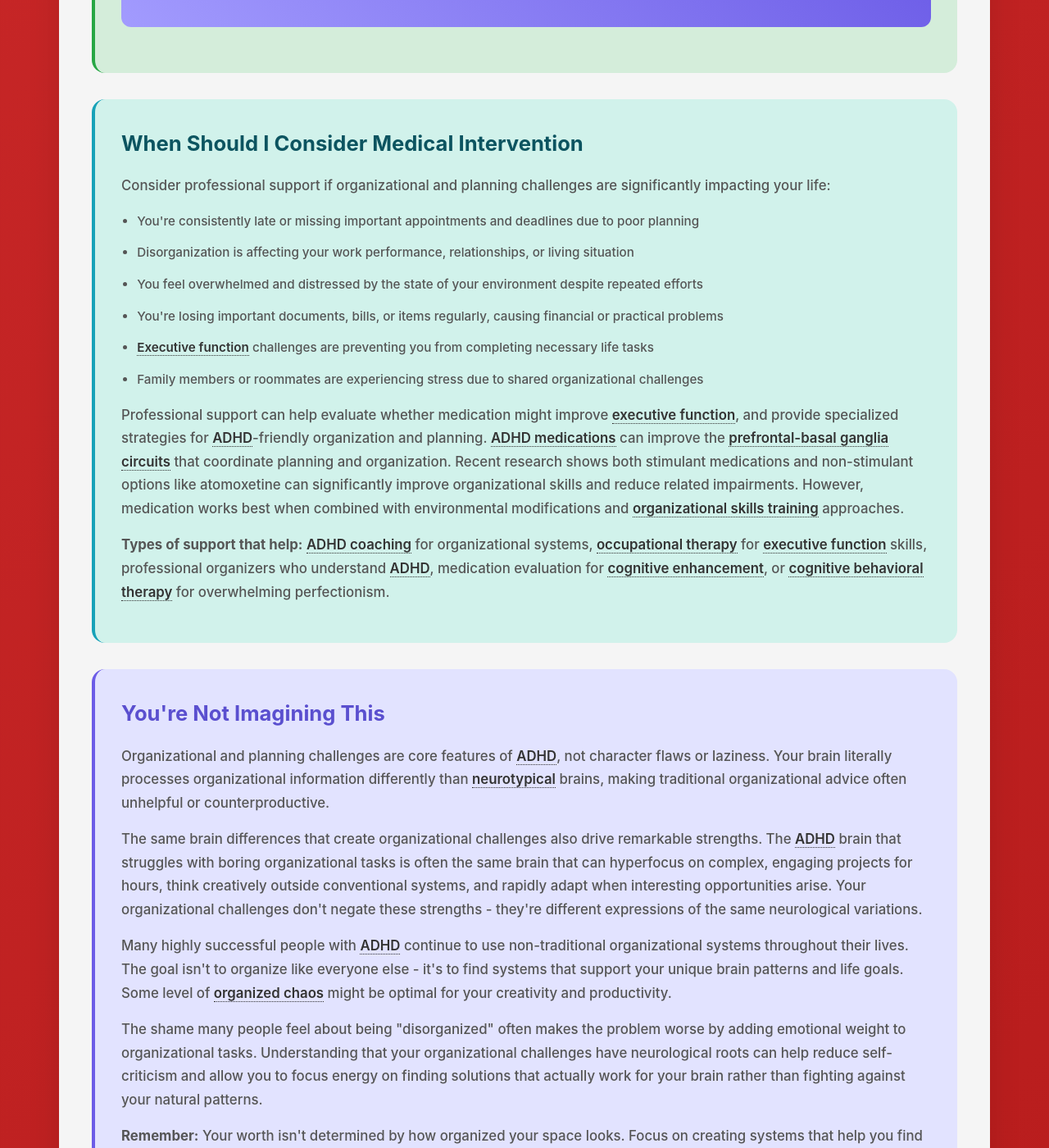
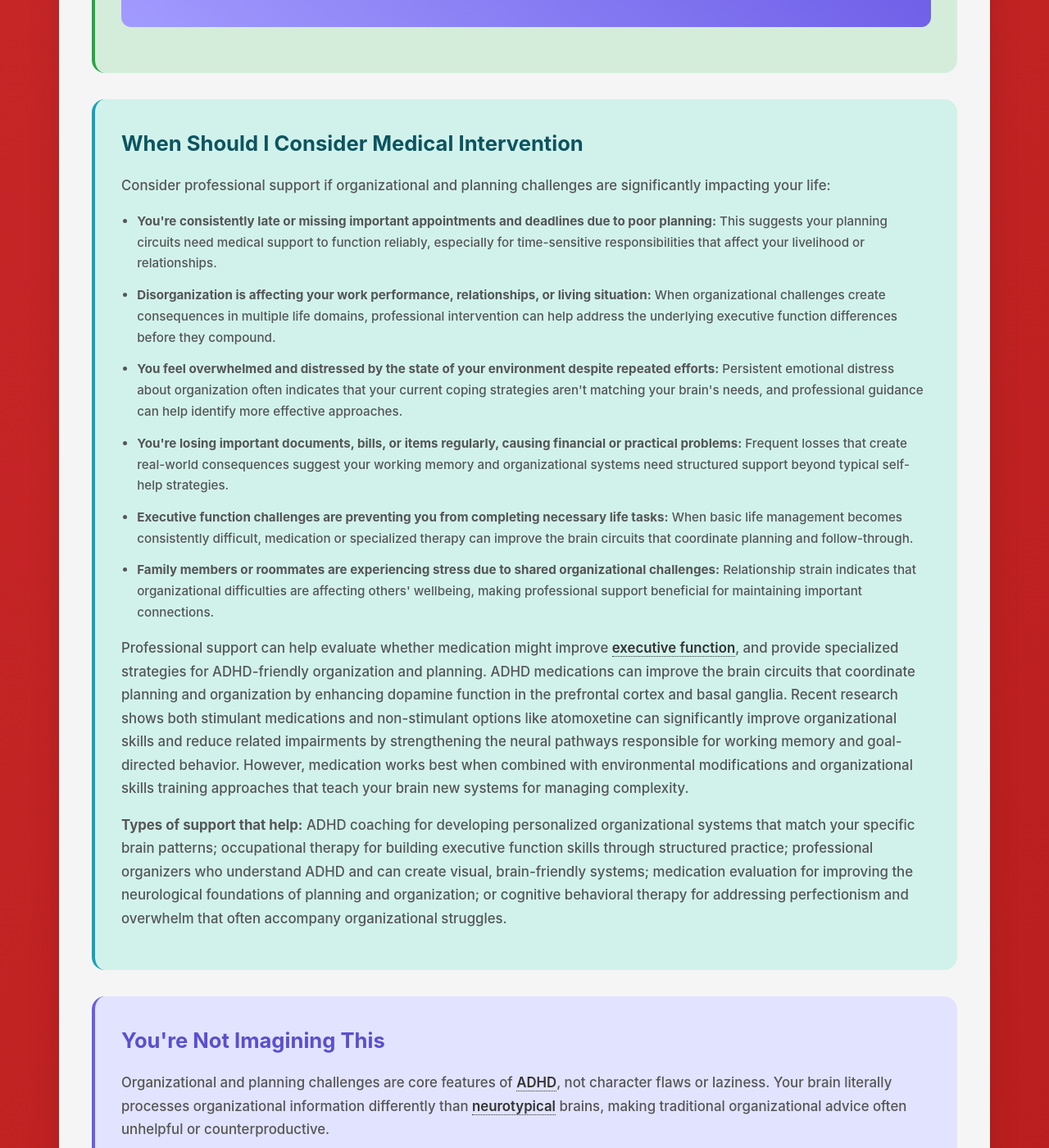
Before and after one commit to neurodivergent-survival-guide/neurodivergent-survival-guide, a Jekyll site: the page built from struggles/organization-and-planning-challenges.html, in a window 1280 px wide and 1400 px high, scrolled down 3659 px. Shown: the whole window at 82% size. Built offline with Jekyll 4.4.1, drawn with Linux system fonts in a browser that asks for light colours.

Commit message:
Update organization-and-planning-challenges.html

```diff
--- a/struggles/organization-and-planning-challenges.html
+++ b/struggles/organization-and-planning-challenges.html
@@ -111,18 +111,18 @@ search_terms: ["can't get organized", "total chaos", "lose everything", "where d
         <p>Consider professional support if organizational and planning challenges are significantly impacting your life:</p>
 
         <ul>
-            <li>You're consistently late or missing important appointments and deadlines due to poor planning</li>
-            <li>Disorganization is affecting your work performance, relationships, or living situation</li>
-            <li>You feel overwhelmed and distressed by the state of your environment despite repeated efforts</li>
-            <li>You're losing important documents, bills, or items regularly, causing financial or practical problems</li>
-            <li><span class="jargon">Executive function<span class="tooltip">Mental skills that help you plan, focus, remember instructions, and manage multiple tasks</span></span> challenges are preventing you from completing necessary life tasks</li>
-            <li>Family members or roommates are experiencing stress due to shared organizational challenges</li>
+            <li><strong>You're consistently late or missing important appointments and deadlines due to poor planning:</strong> This suggests your planning circuits need medical support to function reliably, especially for time-sensitive responsibilities that affect your livelihood or relationships.</li>
+            <li><strong>Disorganization is affecting your work performance, relationships, or living situation:</strong> When organizational challenges create consequences in multiple life domains, professional intervention can help address the underlying executive function differences before they compound.</li>
+            <li><strong>You feel overwhelmed and distressed by the state of your environment despite repeated efforts:</strong> Persistent emotional distress about organization often indicates that your current coping strategies aren't matching your brain's needs, and professional guidance can help identify more effective approaches.</li>
+            <li><strong>You're losing important documents, bills, or items regularly, causing financial or practical problems:</strong> Frequent losses that create real-world consequences suggest your working memory and organizational systems need structured support beyond typical self-help strategies.</li>
+            <li><strong>Executive function challenges are preventing you from completing necessary life tasks:</strong> When basic life management becomes consistently difficult, medication or specialized therapy can improve the brain circuits that coordinate planning and follow-through.</li>
+            <li><strong>Family members or roommates are experiencing stress due to shared organizational challenges:</strong> Relationship strain indicates that organizational difficulties are affecting others' wellbeing, making professional support beneficial for maintaining important connections.</li>
         </ul>
 
-        <p>Professional support can help evaluate whether medication might improve <span class="jargon">executive function<span class="tooltip">Mental skills that help you plan, focus, remember instructions, and manage multiple tasks</span></span>, and provide specialized strategies for <span class="jargon">ADHD<span class="tooltip">Attention-Deficit/Hyperactivity Disorder - brain differences affecting attention, impulse control, and executive function</span></span>-friendly organization and planning. <span class="jargon">ADHD medications<span class="tooltip">Stimulant and non-stimulant medications that can improve executive function and organization abilities</span></span> can improve the <span class="jargon">prefrontal-basal ganglia circuits<span class="tooltip">Brain pathways that coordinate planning, organization, and goal-directed behavior</span></span> that coordinate planning and organization. Recent research shows both stimulant medications and non-stimulant options like atomoxetine can significantly improve organizational skills and reduce related impairments. However, medication works best when combined with environmental modifications and <span class="jargon">organizational skills training<span class="tooltip">Behavioral interventions that teach specific systems for managing time, materials, and planning tasks</span></span> approaches.</p>
+        <p>Professional support can help evaluate whether medication might improve <span class="jargon">executive function<span class="tooltip">Mental skills that help you plan, focus, remember instructions, and manage multiple tasks</span></span>, and provide specialized strategies for ADHD-friendly organization and planning. ADHD medications can improve the brain circuits that coordinate planning and organization by enhancing dopamine function in the prefrontal cortex and basal ganglia. Recent research shows both stimulant medications and non-stimulant options like atomoxetine can significantly improve organizational skills and reduce related impairments by strengthening the neural pathways responsible for working memory and goal-directed behavior. However, medication works best when combined with environmental modifications and organizational skills training approaches that teach your brain new systems for managing complexity.</p>
 
         <div class="highlight-box">
-            <p><strong>Types of support that help:</strong> <span class="jargon">ADHD coaching<span class="tooltip">Specialized support focused on developing practical strategies for ADHD-related challenges</span></span> for organizational systems, <span class="jargon">occupational therapy<span class="tooltip">Therapy focused on developing skills for daily living and practical tasks</span></span> for <span class="jargon">executive function<span class="tooltip">Mental skills that help you plan, focus, remember instructions, and manage multiple tasks</span></span> skills, professional organizers who understand <span class="jargon">ADHD<span class="tooltip">Attention-Deficit/Hyperactivity Disorder - brain differences affecting attention, impulse control, and executive function</span></span>, medication evaluation for <span class="jargon">cognitive enhancement<span class="tooltip">Improvements in thinking skills like planning, organization, and working memory</span></span>, or <span class="jargon">cognitive behavioral therapy<span class="tooltip">Therapy focused on changing thought patterns and behaviors to improve functioning</span></span> for overwhelming perfectionism.</p>
+            <p><strong>Types of support that help:</strong> ADHD coaching for developing personalized organizational systems that match your specific brain patterns; occupational therapy for building executive function skills through structured practice; professional organizers who understand ADHD and can create visual, brain-friendly systems; medication evaluation for improving the neurological foundations of planning and organization; or cognitive behavioral therapy for addressing perfectionism and overwhelm that often accompany organizational struggles.</p>
         </div>
     </div>
 
```
